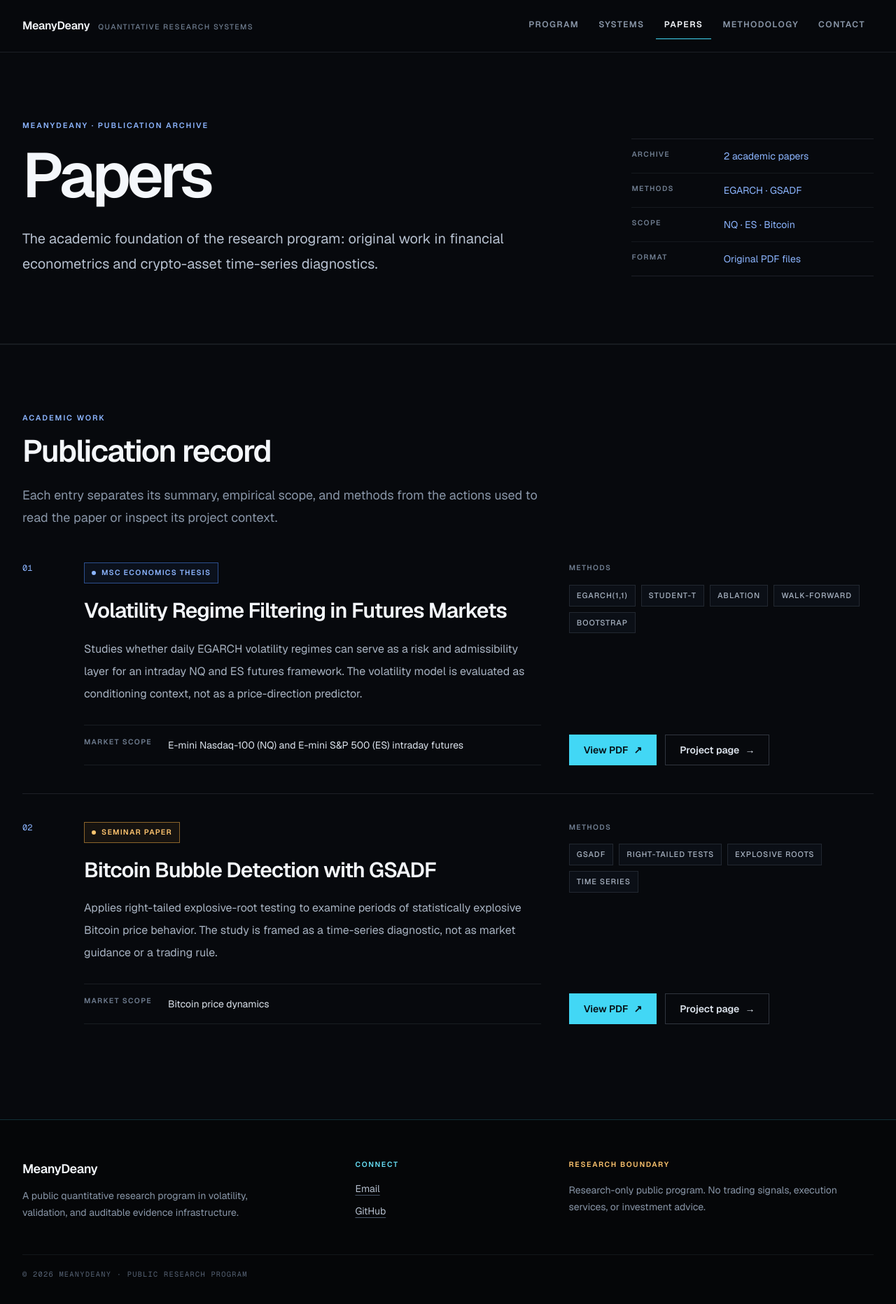
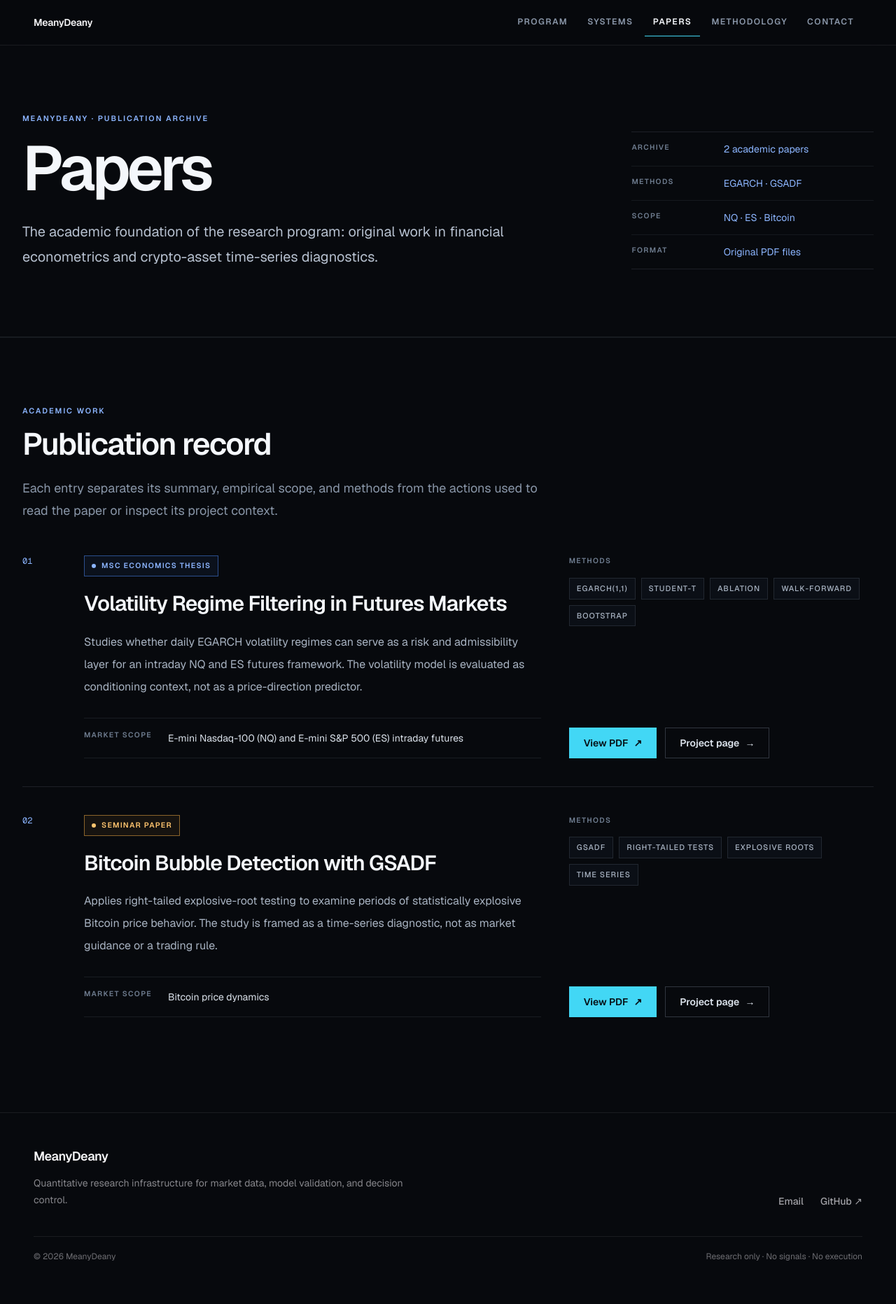
Before and after one commit to MeanyDeany/woosub-shin, a Next.js app: page /papers in a window 1280 px wide. Shown: the top 1864 px of the page at 70% size. Built offline with nearby package versions, Linux system fonts and the light colour scheme.

Commit message:
Simplify global header and footer styling

```diff
--- a/components/site-shell.tsx
+++ b/components/site-shell.tsx
@@ -4,20 +4,15 @@ import { ActiveNavigation } from "@/components/active-navigation";
 
 export function SiteHeader() {
   return (
-    <header className="relative z-50 border-b border-[#7E8B9D]/18 bg-[#07090D]/96 backdrop-blur-md">
-      <div className="mx-auto flex max-w-[1320px] flex-col gap-4 px-5 py-4 lg:flex-row lg:items-center lg:justify-between lg:px-8">
+    <header className="sticky top-0 z-50 border-b border-white/[0.08] bg-[#07090D]/88 backdrop-blur-xl">
+      <div className="mx-auto flex min-h-16 max-w-[1440px] items-center justify-between gap-6 px-5 sm:px-8 lg:px-12">
         <Link
           href="/"
-          className="group flex w-fit flex-col gap-1 focus-visible:outline-none sm:flex-row sm:items-baseline sm:gap-3"
+          className="text-sm font-semibold tracking-[-0.02em] text-[#F5F5F7] transition-colors hover:text-white focus-visible:outline-none"
         >
-          <span className="text-base font-semibold tracking-[-0.02em] text-[#F4F7FB] group-hover:text-white">
           MeanyDeany
-          </span>
-          <span className="text-[0.61rem] font-medium uppercase tracking-[0.13em] text-[#6F7D90] sm:text-[0.66rem] sm:tracking-[0.14em]">
-            Quantitative Research Systems
-          </span>
         </Link>
-        <div className="-mx-2 min-w-0 overflow-x-auto px-2 pb-0.5 lg:mx-0 lg:px-0">
+        <div className="-mr-2 min-w-0 overflow-x-auto pr-2">
           <ActiveNavigation />
         </div>
       </div>
@@ -29,56 +24,37 @@ export function SiteFooter() {
   const currentYear = new Date().getUTCFullYear();
 
   return (
-    <footer className="border-t border-[#42D7F5]/20 bg-[#050608]">
-      <div className="mx-auto max-w-[1320px] px-5 py-12 lg:px-8 lg:py-14">
-        <div className="grid gap-10 sm:grid-cols-2 lg:grid-cols-[1.15fr_0.7fr_1.15fr]">
+    <footer className="border-t border-white/[0.08] bg-[#07090D] text-[#F5F5F7]">
+      <div className="mx-auto max-w-[1440px] px-5 py-12 sm:px-8 lg:px-12">
+        <div className="flex flex-col gap-8 md:flex-row md:items-end md:justify-between">
           <div>
-            <p className="text-lg font-semibold tracking-[-0.025em] text-[#F4F7FB]">
-              MeanyDeany
-            </p>
-            <p className="mt-3 max-w-sm text-sm leading-6 text-[#8996A8]">
-              A public quantitative research program in volatility, validation,
-              and auditable evidence infrastructure.
+            <p className="text-lg font-semibold tracking-[-0.03em]">MeanyDeany</p>
+            <p className="mt-3 max-w-xl text-sm leading-6 text-[#86868B]">
+              Quantitative research infrastructure for market data, model validation,
+              and decision control.
             </p>
           </div>
-          <div>
-            <p className="text-[0.65rem] font-semibold uppercase tracking-[0.16em] text-[#67DFF7]">
-              Connect
-            </p>
-            <ul className="mt-4 space-y-3 text-sm">
-              <li>
+          <div className="flex flex-wrap gap-x-6 gap-y-3 text-sm font-medium">
             <a
               href="mailto:woosub815@gmail.com"
-                  className="text-[#B6C0CF] underline decoration-[#475466] hover:text-white focus-visible:outline-none"
+              className="text-[#A1A1A6] transition-colors hover:text-white focus-visible:outline-none"
             >
               Email
             </a>
-              </li>
-              <li>
             <a
               href="https://github.com/MeanyDeany"
               target="_blank"
               rel="noreferrer"
-                  className="text-[#B6C0CF] underline decoration-[#475466] hover:text-white focus-visible:outline-none"
+              className="text-[#A1A1A6] transition-colors hover:text-white focus-visible:outline-none"
             >
-                  GitHub
+              GitHub ↗
             </a>
-              </li>
-            </ul>
-          </div>
-          <div>
-            <p className="text-[0.65rem] font-semibold uppercase tracking-[0.16em] text-[#FFC56F]">
-              Research boundary
-            </p>
-            <p className="mt-4 max-w-md text-sm leading-6 text-[#8996A8]">
-              Research-only public program. No trading signals, execution services, or
-              investment advice.
-            </p>
           </div>
         </div>
-        <p className="mt-12 border-t border-[#7E8B9D]/12 pt-5 font-mono text-[0.65rem] uppercase tracking-[0.12em] text-[#566274]">
-          © {currentYear} MeanyDeany · Public research program
-        </p>
+        <div className="mt-10 flex flex-col gap-3 border-t border-white/[0.08] pt-5 text-xs text-[#6E6E73] sm:flex-row sm:items-center sm:justify-between">
+          <p>© {currentYear} MeanyDeany</p>
+          <p>Research only · No signals · No execution</p>
+        </div>
       </div>
     </footer>
   );
@@ -86,10 +62,10 @@ export function SiteFooter() {
 
 export function PageShell({ children }: { children: ReactNode }) {
   return (
-    <div className="flex min-h-dvh flex-col bg-[#07090D] text-[#F4F7FB]">
+    <div className="flex min-h-dvh flex-col bg-[#07090D] text-[#F5F5F7]">
       <a
         href="#main-content"
-        className="fixed left-4 top-3 z-[100] -translate-y-24 bg-[#42D7F5] px-4 py-2 text-sm font-semibold text-[#061016] transition-transform focus:translate-y-0"
+        className="fixed left-4 top-3 z-[100] -translate-y-24 rounded-full bg-[#F5F5F7] px-4 py-2 text-sm font-semibold text-[#1D1D1F] transition-transform focus:translate-y-0"
       >
         Skip to content
       </a>
```
Lines whose indentation alone changed are shown as unchanged.
